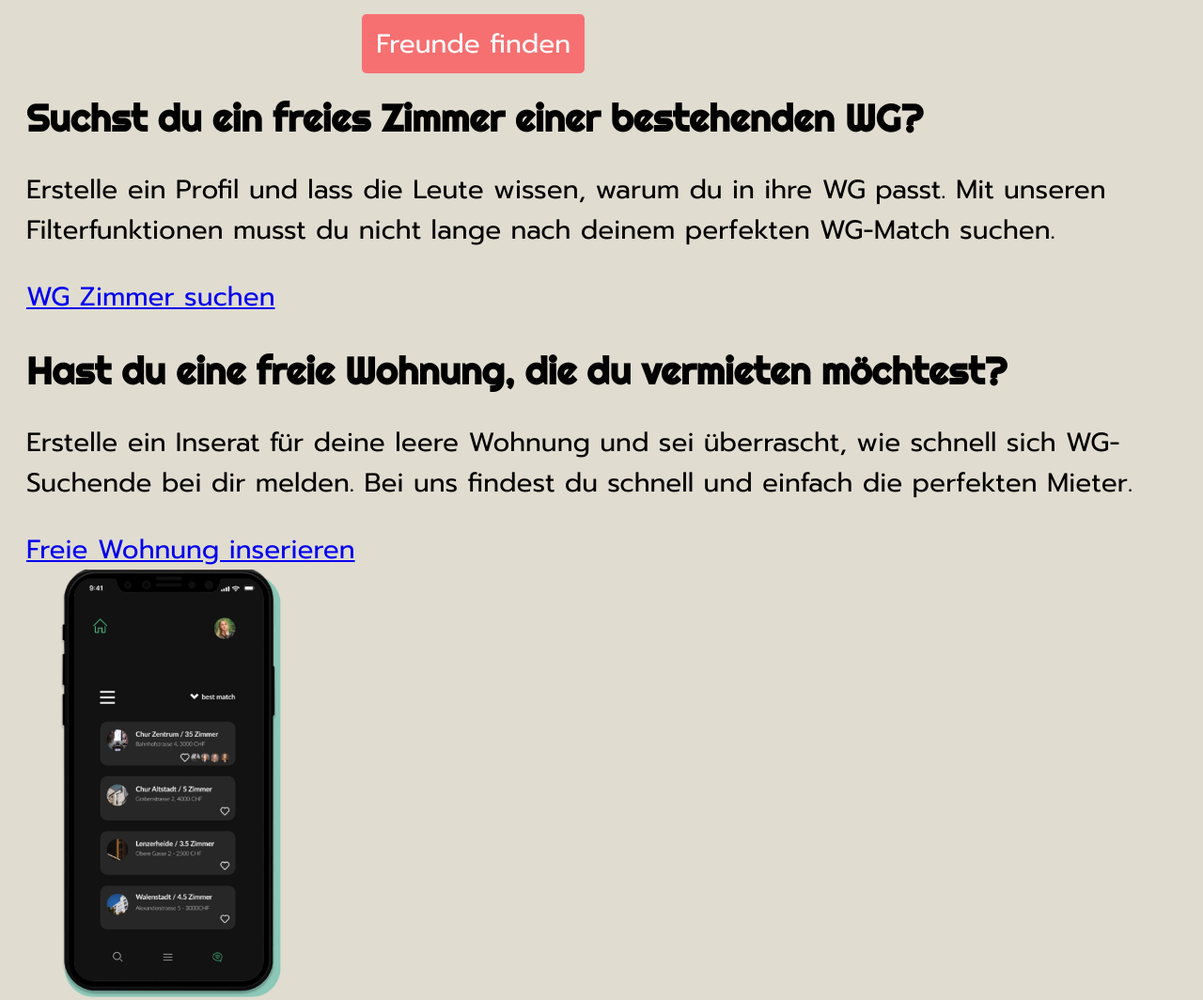
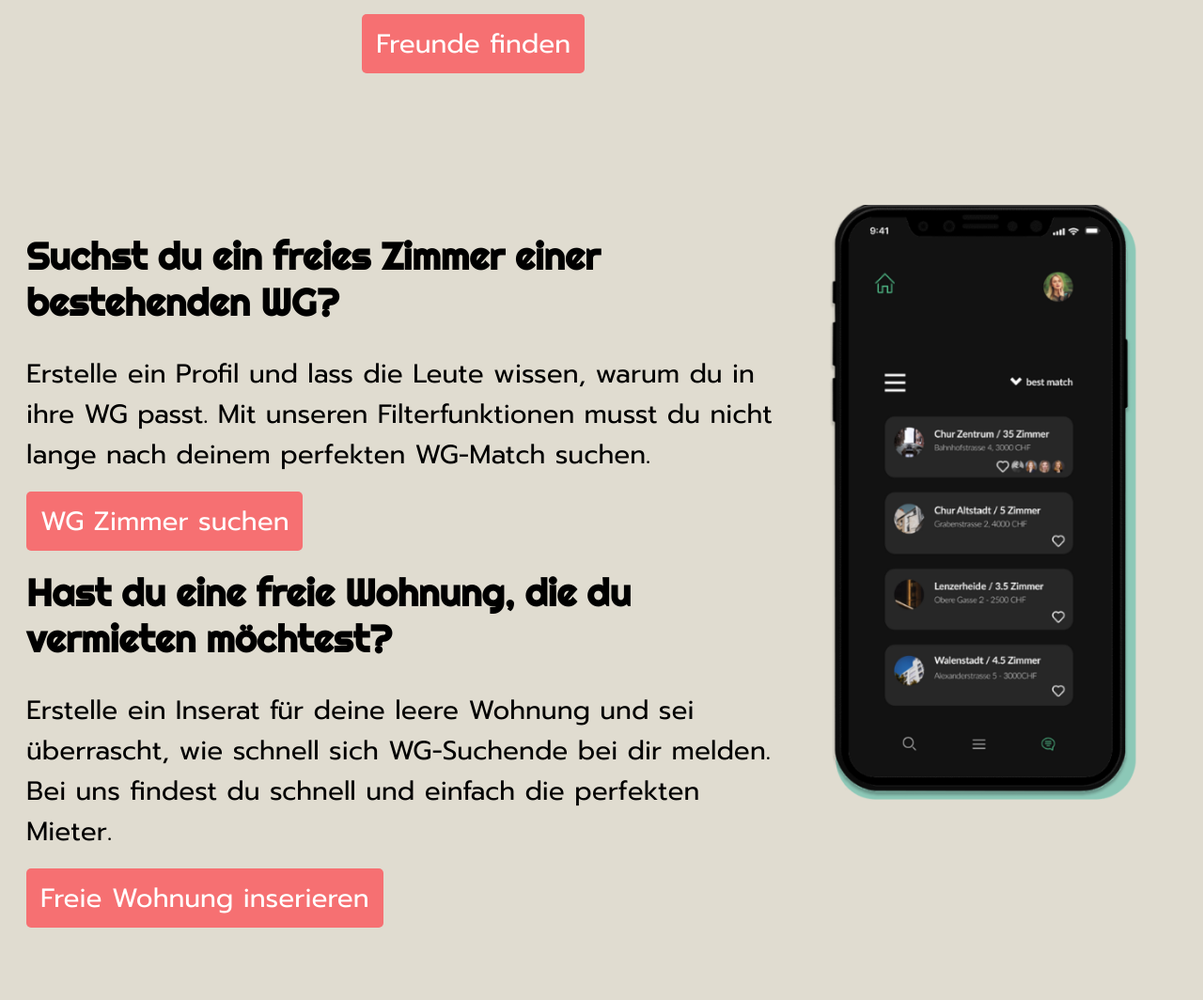
Before and after one commit to Lucalauener/flatmatch-website, a plain HTML site: page angebot.html in a window 1280 px wide. Shown: the part 1534-2598 px from the top of the page at 94% size. After the commit the page ends 2531 px from the top, so only its background shows below. Drawn offline with Linux system fonts and the light colour scheme.

Commit message:
überuns changes

```diff
--- a/angebot.html
+++ b/angebot.html
@@ -51,19 +51,19 @@
         </div>
 
 
-        <div class="part3">
+        <div class="part2">
 
-            <div class="text2">
+            <div class="text1">
                 <h2> Suchst du ein freies Zimmer einer bestehenden WG?</h2>
                 <p> Erstelle ein Profil und lass die Leute wissen, warum du in ihre WG passt. Mit unseren Filterfunktionen musst du nicht lange nach deinem perfekten WG-Match suchen.</p>
-                <a href="#WG-Zimmer-suchen" class="wgzimmersuchen">WG Zimmer suchen</a>
+                <a href="#WG-Zimmer-suchen" class="freundefinden">WG Zimmer suchen</a>
 
                 <h2> Hast du eine freie Wohnung, die du vermieten möchtest?</h2>
                 <p> Erstelle ein Inserat für deine leere Wohnung und sei überrascht, wie schnell sich WG-Suchende bei dir melden. Bei uns findest du schnell und einfach die perfekten Mieter.</p>
-                <a href="#Freie-Wohnung-inserieren" class="freiewohnunginserieren">Freie Wohnung inserieren</a>
+                <a href="#Freie-Wohnung-inserieren" class="freundefinden">Freie Wohnung inserieren</a>
             </div>
 
-            <div class="bild2"> <img src="/images/bild2.png" alt="Inserat Beispiel"></div>
+            <div class="bild"> <img src="/images/bild2.png" alt="Inserat Beispiel"></div>
         </div>
 
 
```
Also changed, not shown: index.html (renamed from Homepage.html, +1 -1 lines), ueberuns.html (renamed from über uns.html, +1 -1 lines), css/ueberuns.css (renamed from css/über uns.css).
